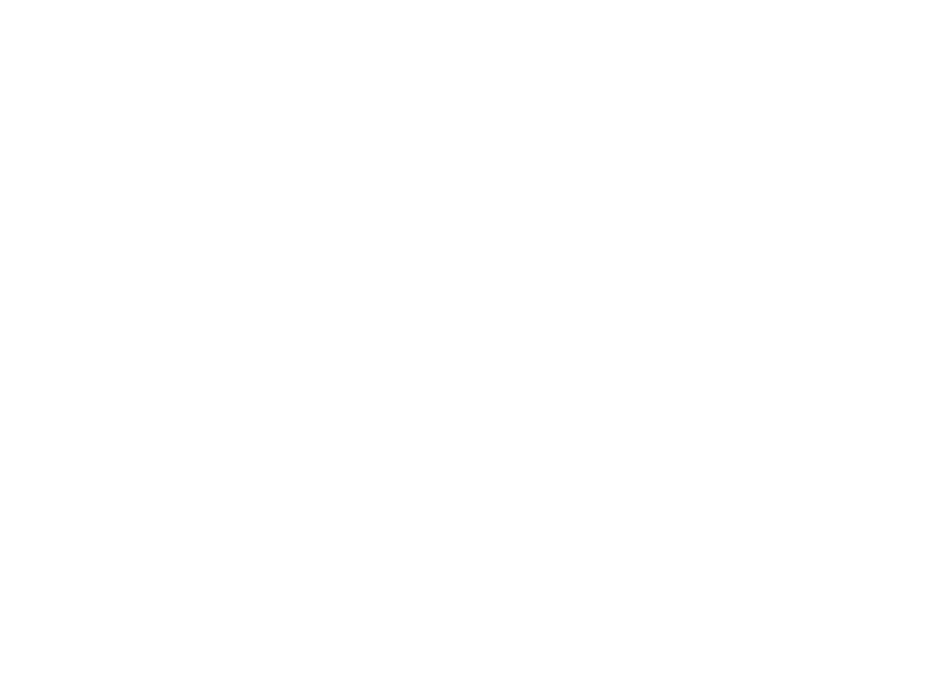
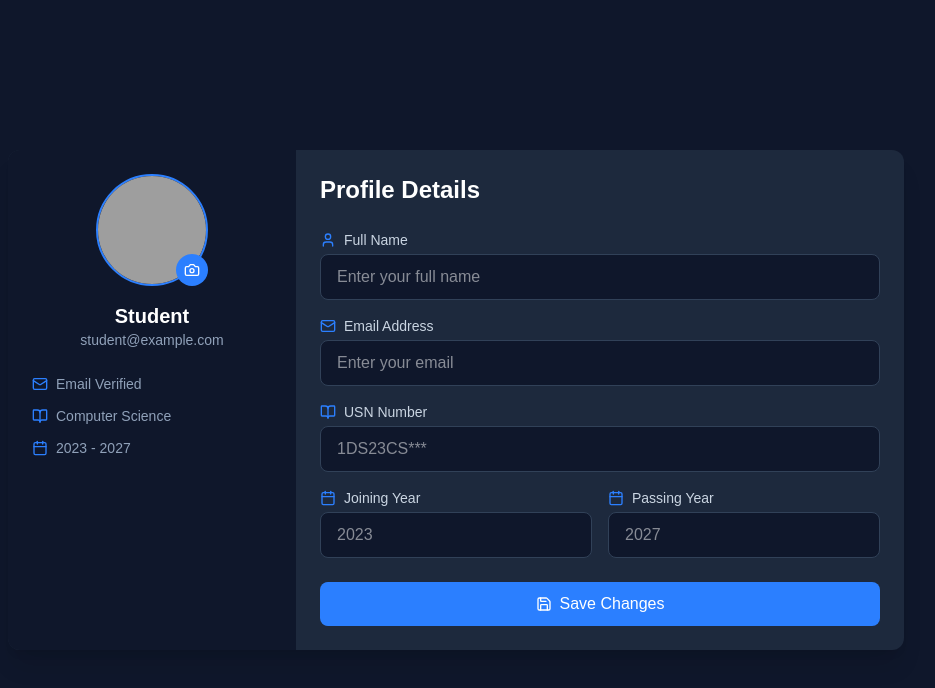
Before and after one commit to vinayak712/Student-Protector, a React (Vite) app in the folder Frontend/: page /stuProfile in a window 1280 px wide. Before the commit this address had no page. Shown: the top 688 px of the page, without its empty margins (184-1119 px from the left). Built offline with nearby package versions, Linux system fonts and the light colour scheme; grey boxes are pictures that could not be loaded.

Commit message:
adding Profile Page

```diff
--- a/Frontend/src/App.jsx
+++ b/Frontend/src/App.jsx
@@ -4,6 +4,7 @@ import Hero from './pages/Hero'
 import { BrowserRouter as Router, Route, Routes } from 'react-router-dom'
 import StudLogin from './pages/StudLogin'
 import StudSignup from './pages/StudSignup'
+import Profile from './pages/profile'
 function App() {
 
 
@@ -15,9 +16,11 @@ function App() {
           <Route path="/" element={<MainPage />}></Route>
           <Route path="/login" element={<Hero />}></Route>
           <Route path='/stulogin' element={<StudLogin />}></Route>
-          <Route path='/stusignup' element={<StudSignup/>}></Route>
+          <Route path='/stusignup' element={<StudSignup />}></Route>
+          <Route path='/stuProfile' element={  <Profile/>}></Route>
         </Routes>
      </Router>
+
 
     </>
   )
--- /dev/null
+++ b/Frontend/src/pages/profile.jsx
@@ -0,0 +1,153 @@
+import React, { useState } from 'react';
+import { Camera, User, Mail, BookOpen, Save, Calendar } from 'lucide-react';
+
+function Profile() {
+  const [formData, setFormData] = useState({
+    name: "",
+    email: "",
+    usn: "",
+    joiningYear: "",
+    passingYear: "",
+  });
+
+  const handleSubmit = (e) => {
+    e.preventDefault();
+    console.log(formData);
+  };
+
+  return (
+    <div className="min-h-screen bg-slate-900 flex items-center justify-center p-4">
+      <div className="max-w-4xl w-full bg-slate-800 rounded-xl shadow-xl overflow-hidden">
+        <div className="flex flex-col md:flex-row">
+          {/* Profile Sidebar */}
+          <div className="w-full md:w-72 bg-slate-900 p-6 flex flex-col items-center">
+            <div className="relative">
+              <div className="w-28 h-28 rounded-full overflow-hidden border-2 border-blue-500">
+                <img
+                  src="https://images.unsplash.com/photo-1535713875002-d1d0cf377fde?w=400&h=400&fit=crop"
+                  alt="Profile"
+                  className="w-full h-full object-cover"
+                />
+              </div>
+              <label
+                htmlFor="avatar-upload"
+                className="absolute bottom-0 right-0 bg-blue-500 p-2 rounded-full cursor-pointer hover:bg-blue-600 transition-colors"
+              >
+                <Camera className="w-4 h-4 text-white" />
+                <input type="file" id="avatar-upload" className="hidden" accept="image/*" />
+              </label>
+            </div>
+            <h2 className="mt-4 text-xl font-semibold text-white">Student</h2>
+            <p className="text-slate-400 text-sm">student@example.com</p>
+            <div className="mt-6 w-full space-y-3">
+              <div className="flex items-center gap-2 text-slate-400">
+                <Mail className="w-4 h-4 text-blue-500" />
+                <span className="text-sm">Email Verified</span>
+              </div>
+              <div className="flex items-center gap-2 text-slate-400">
+                <BookOpen className="w-4 h-4 text-blue-500" />
+                <span className="text-sm">Computer Science</span>
+              </div>
+              <div className="flex items-center gap-2 text-slate-400">
+                <Calendar className="w-4 h-4 text-blue-500" />
+                <span className="text-sm">2023 - 2027</span>
+              </div>
+            </div>
+          </div>
+
+          {/* Form Section */}
+          <div className="flex-1 p-6">
+            <h1 className="text-2xl font-bold text-white mb-6">Profile Details</h1>
+            <form onSubmit={handleSubmit} className="space-y-4">
+              <div>
+                <label className="text-sm font-medium text-slate-300 mb-1 flex items-center gap-2">
+                  <User className="w-4 h-4 text-blue-500" />
+                  Full Name
+                </label>
+                <input
+                  type="text"
+                  value={formData.name}
+                  onChange={(e) => setFormData({ ...formData, name: e.target.value })}
+                  className="w-full bg-slate-900 border border-slate-700 rounded-lg px-4 py-2.5 text-white focus:ring-2 focus:ring-blue-500 focus:border-transparent transition-colors"
+                  placeholder="Enter your full name"
+                />
+              </div>
+
+              <div>
+                <label className=" text-sm font-medium text-slate-300 mb-1 flex items-center gap-2">
+                  <Mail className="w-4 h-4 text-blue-500" />
+                  Email Address
+                </label>
+                <input
+                  type="email"
+                  value={formData.email}
+                  onChange={(e) => setFormData({ ...formData, email: e.target.value })}
+                  className="w-full bg-slate-900 border border-slate-700 rounded-lg px-4 py-2.5 text-white focus:ring-2 focus:ring-blue-500 focus:border-transparent transition-colors"
+                  placeholder="Enter your email"
+                />
+              </div>
+
+              <div>
+                <label className=" text-sm font-medium text-slate-300 mb-1 flex items-center gap-2">
+                  <BookOpen className="w-4 h-4 text-blue-500" />
+                  USN Number
+                </label>
+                <input
+                  type="text"
+                  value={formData.usn}
+                  onChange={(e) => setFormData({ ...formData, usn: e.target.value })}
+                  className="w-full bg-slate-900 border border-slate-700 rounded-lg px-4 py-2.5 text-white focus:ring-2 focus:ring-blue-500 focus:border-transparent transition-colors"
+                  placeholder="1DS23CS***"
+                />
+              </div>
+
+              <div className="grid grid-cols-1 md:grid-cols-2 gap-4">
+                <div>
+                  <label className=" text-sm font-medium text-slate-300 mb-1 flex items-center gap-2">
+                    <Calendar className="w-4 h-4 text-blue-500" />
+                    Joining Year
+                  </label>
+                  <input
+                    type="number"
+                    value={formData.joiningYear}
+                    onChange={(e) => setFormData({ ...formData, joiningYear: e.target.value })}
+                    className="w-full bg-slate-900 border border-slate-700 rounded-lg px-4 py-2.5 text-white focus:ring-2 focus:ring-blue-500 focus:border-transparent transition-colors"
+                    placeholder="2023"
+                    min="2000"
+                    max="2099"
+                  />
+                </div>
+
+                <div>
+                  <label className=" text-sm font-medium text-slate-300 mb-1 flex items-center gap-2">
+                    <Calendar className="w-4 h-4 text-blue-500" />
+                    Passing Year
+                  </label>
+                  <input
+                    type="number"
+                    value={formData.passingYear}
+                    onChange={(e) => setFormData({ ...formData, passingYear: e.target.value })}
+                    className="w-full bg-slate-900 border border-slate-700 rounded-lg px-4 py-2.5 text-white focus:ring-2 focus:ring-blue-500 focus:border-transparent transition-colors"
+                    placeholder="2027"
+                    min="2000"
+                    max="2099"
+                  />
+                </div>
+              </div>
+
+              <button
+                type="submit"
+                className="mt-6 w-full bg-blue-500 text-white py-2.5 px-4 rounded-lg font-medium hover:bg-blue-600 transition-colors flex items-center justify-center gap-2"
+              >
+                <Save className="w-4 h-4" />
+                Save Changes
+              </button>
+            </form>
+          </div>
+        </div>
+      </div>
+    </div>
+  );
+}
+
+export default Profile;
```
Also changed, not shown: Frontend/src/assets/user.png (added), Frontend/src/index.css (line endings or trailing spaces).
